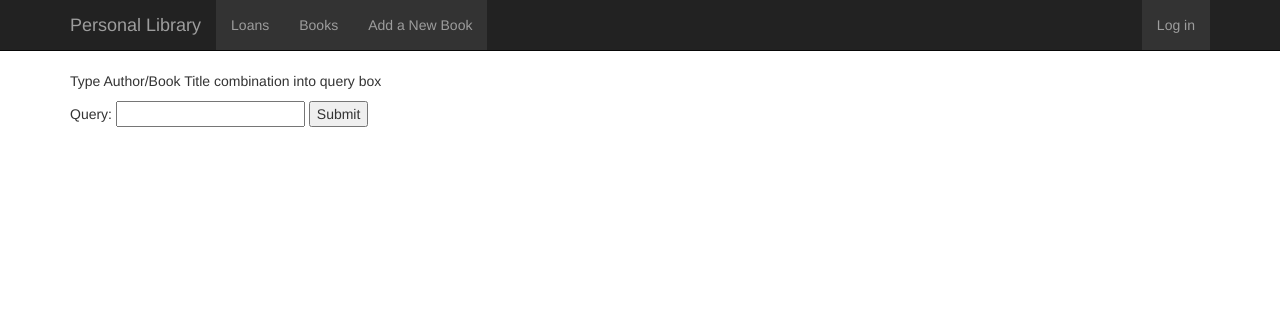
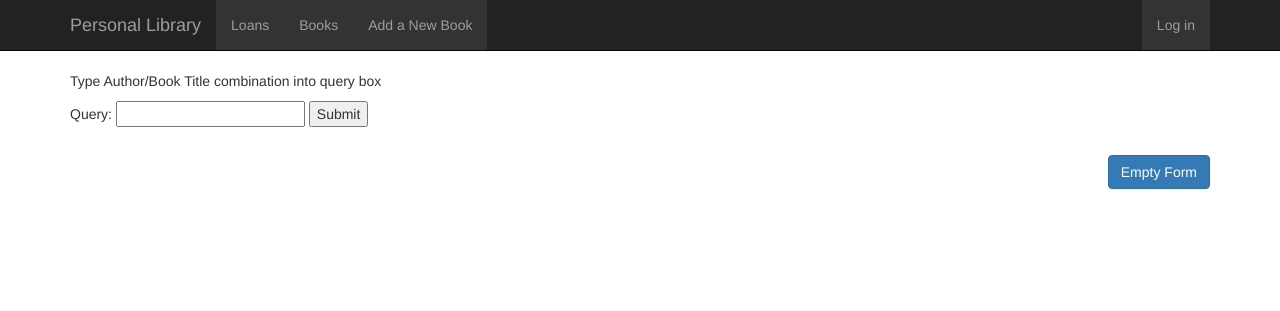
Before and after one commit to dnoneill/libraryproject, a Django app: template libraryproject/libraryapp/templates/choose.html in a window 1280 px wide. Shown: the top 311 px of the page. Run offline with Django 3.2, Linux system fonts and the light colour scheme; the template is opened without the code that fills it, so the values that code supplies are empty; some libraries are stand-ins or nearby versions.

Commit message:
added button for empty form

```diff
--- a/libraryproject/libraryapp/templates/choose.html
+++ b/libraryproject/libraryapp/templates/choose.html
@@ -13,6 +13,7 @@
 </form>
 <br>
 {{no_results}}
+<div><button type="button" class="btn btn-primary navbar-btn pull-right" onclick="location.href = '/add';"">Empty Form</button></div>
 {% for choice in choices %}
 <table>
   <tr>
```
Also changed, not shown: libraryproject/db.sqlite3.
